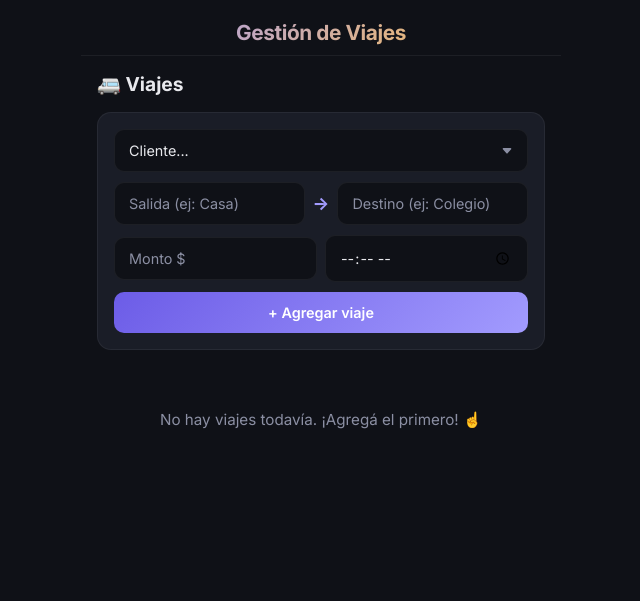
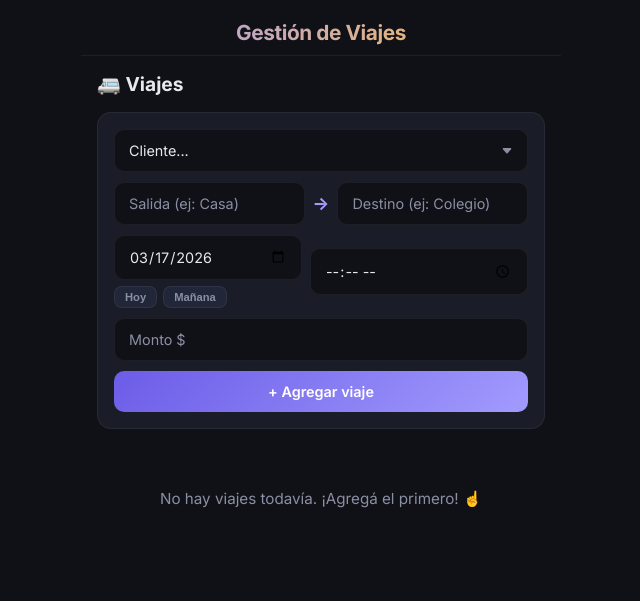
Before and after one commit to dmampel/gestor-viajes, a Flask app: page /viajes in a window 1280 px wide. Shown: the top 601 px of the page, without its empty margins (319-959 px from the left). Run offline with Flask 3, Linux system fonts and the light colour scheme; tables that the repository leaves empty hold one stand-in row (values such as "Sample post").

Commit message:
agrego funcionalidad de poder elegir la fecha del viaje con shortcuts para hoy/mañana

```diff
--- a/flask_app.py
+++ b/flask_app.py
@@ -225,11 +225,17 @@ def viajes():
                 'hora': ultimo['hora']
             }
 
+    ahora = get_ahora()
+    hoy_str = ahora.strftime('%Y-%m-%d')
+    manana_str = (ahora + timedelta(days=1)).strftime('%Y-%m-%d')
+
     db.close()
     return render_template('viajes.html',
                            viajes=lista,
                            clientes=clientes_activos,
-                           ultimos_viajes=ultimos_viajes)
+                           ultimos_viajes=ultimos_viajes,
+                           hoy=hoy_str,
+                           manana=manana_str)
 
 
 @app.route('/viajes/nuevo', methods=['POST'])
@@ -239,6 +245,10 @@ def crear_viaje():
     destino = request.form.get('destino', '').strip()
     monto = request.form.get('monto', '0').strip()
     hora = request.form.get('hora', '').strip()
+    fecha_viaje = request.form.get('fecha', '').strip()
+
+    if not fecha_viaje:
+        fecha_viaje = get_ahora().strftime('%Y-%m-%d')
 
     if cliente_id and salida and destino:
         try:
@@ -250,17 +260,19 @@ def crear_viaje():
         cursor = db.cursor()
 
         # Insertar el viaje (evento único)
-        fecha_creacion = get_ahora().strftime('%Y-%m-%d')
         cursor.execute(
             'INSERT INTO viajes (cliente_id, salida, destino, monto, hora, fecha_creacion) VALUES (?, ?, ?, ?, ?, ?)',
-            (int(cliente_id), salida, destino, monto_num, hora, fecha_creacion)
+            (int(cliente_id), salida, destino, monto_num, hora, fecha_viaje)
         )
         viaje_id = cursor.lastrowid
 
-        # Crear el pago para el mes actual inmediatamente
+        # El mes del pago se deriva de la fecha del viaje
+        mes_viaje = fecha_viaje[:7] # YYYY-MM
+
+        # Crear el pago para el mes del viaje inmediatamente
         db.execute(
             'INSERT INTO pagos (viaje_id, mes, monto, pagado) VALUES (?, ?, ?, 0)',
-            (viaje_id, mes_actual(), monto_num)
+            (viaje_id, mes_viaje, monto_num)
         )
 
         db.commit()
@@ -277,6 +289,7 @@ def editar_viaje(id):
     destino = request.form.get('destino', '').strip()
     monto = request.form.get('monto', '0').strip()
     hora = request.form.get('hora', '').strip()
+    fecha_viaje = request.form.get('fecha', '').strip()
 
     if salida and destino:
         try:
@@ -285,10 +298,25 @@ def editar_viaje(id):
             monto_num = 0
 
         db = get_db()
-        db.execute(
-            'UPDATE viajes SET salida = ?, destino = ?, monto = ?, hora = ? WHERE id = ?',
-            (salida, destino, monto_num, hora, id)
-        )
+
+        # Actualizar viaje
+        if fecha_viaje:
+            db.execute(
+                'UPDATE viajes SET salida = ?, destino = ?, monto = ?, hora = ?, fecha_creacion = ? WHERE id = ?',
+                (salida, destino, monto_num, hora, fecha_viaje, id)
+            )
+            # También actualizar el mes en el pago si no está pagado
+            mes_viaje = fecha_viaje[:7]
+            db.execute(
+                'UPDATE pagos SET mes = ? WHERE viaje_id = ? AND pagado = 0',
+                (mes_viaje, id)
+            )
+        else:
+            db.execute(
+                'UPDATE viajes SET salida = ?, destino = ?, monto = ?, hora = ? WHERE id = ?',
+                (salida, destino, monto_num, hora, id)
+            )
+
         # Actualizar el monto en pagos NO pagados de este viaje
         db.execute(
             'UPDATE pagos SET monto = ? WHERE viaje_id = ? AND pagado = 0',
--- a/static/style.css
+++ b/static/style.css
@@ -485,6 +485,34 @@ select.input-field option {
     opacity: 0.9;
 }
 
+/* Shortcuts */
+.date-shortcuts {
+    display: flex;
+    gap: 6px;
+    margin-top: 2px;
+}
+
+.btn-shortcut {
+    background: var(--bg-card-hover);
+    border: 1px solid var(--borde);
+    color: var(--text-secondary);
+    font-size: 0.7rem;
+    padding: 4px 10px;
+    border-radius: 8px;
+    cursor: pointer;
+    font-weight: 600;
+    transition: all 0.2s;
+    user-select: none;
+    -webkit-tap-highlight-color: transparent;
+}
+
+.btn-shortcut:active {
+    background: var(--accent);
+    color: white;
+    border-color: var(--accent-light);
+    transform: scale(0.95);
+}
+
 /* ===== Lista Clientes ===== */
 .lista-clientes {
     display: flex;
--- a/templates/viajes.html
+++ b/templates/viajes.html
@@ -22,8 +22,17 @@
         <input type="text" name="destino" placeholder="Destino (ej: Colegio)" required class="input-field" id="input-destino">
     </div>
     <div class="form-row">
+        <div style="flex: 1; display: flex; flex-direction: column; gap: 4px;">
+            <input type="date" name="fecha" value="{{ hoy }}" required class="input-field" id="input-fecha">
+            <div class="date-shortcuts">
+                <button type="button" class="btn-shortcut" onclick="setFecha('{{ hoy }}')">Hoy</button>
+                <button type="button" class="btn-shortcut" onclick="setFecha('{{ manana }}')">Mañana</button>
+            </div>
+        </div>
+        <input type="time" name="hora" required class="input-field" id="input-hora">
+    </div>
+    <div class="form-row">
         <input type="number" name="monto" placeholder="Monto $" step="100" min="0" required class="input-field" id="input-monto">
-        <input type="time" name="hora" required class="input-field" id="input-hora">
     </div>
     <button type="submit" class="btn-primary" id="btn-agregar-viaje">+ Agregar viaje</button>
 </form>
@@ -72,8 +81,11 @@
                     <input type="text" name="destino" value="{{ viaje.destino }}" required class="input-field">
                 </div>
                 <div class="form-row">
+                    <input type="date" name="fecha" value="{{ viaje.fecha_creacion }}" required class="input-field">
+                    <input type="time" name="hora" value="{{ viaje.hora }}" required class="input-field">
+                </div>
+                <div class="form-row">
                     <input type="number" name="monto" value="{{ viaje.monto }}" step="100" min="0" required class="input-field">
-                    <input type="time" name="hora" value="{{ viaje.hora }}" required class="input-field">
                 </div>
                 <div class="form-row">
                     <button type="submit" class="btn-guardar">Guardar</button>
@@ -100,6 +112,8 @@ const inputSalida = document.getElementById('input-salida');
 const inputDestino = document.getElementById('input-destino');
 const inputMonto = document.getElementById('input-monto');
 const inputHora = document.getElementById('input-hora');
+const inputFecha = document.getElementById('input-fecha');
+const hoy = "{{ hoy }}";
 
 if (selectCliente) {
     selectCliente.addEventListener('change', function() {
@@ -112,14 +126,20 @@ if (selectCliente) {
             inputDestino.value = ultimo.destino;
             inputMonto.value = ultimo.monto;
             if (ultimo.hora) inputHora.value = ultimo.hora;
+            inputFecha.value = hoy; // Resetear a hoy al cambiar de cliente
         } else {
             // Si es un cliente nuevo sin viajes, limpiar los campos
             inputSalida.value = '';
             inputDestino.value = '';
             inputMonto.value = '';
             inputHora.value = '';
+            inputFecha.value = hoy;
         }
     });
+}
+
+function setFecha(fecha) {
+    document.getElementById('input-fecha').value = fecha;
 }
 
 function toggleEditViaje(id) {
```
Also changed, not shown: README.md.
